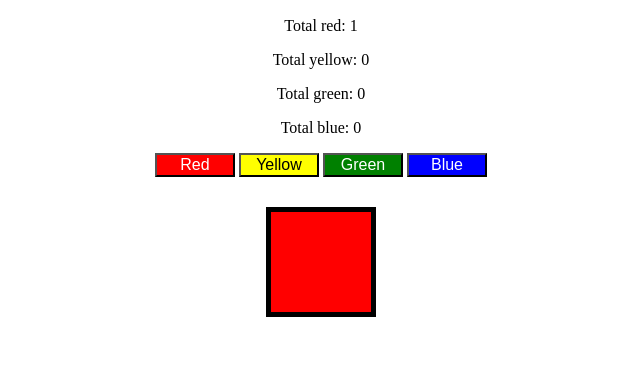
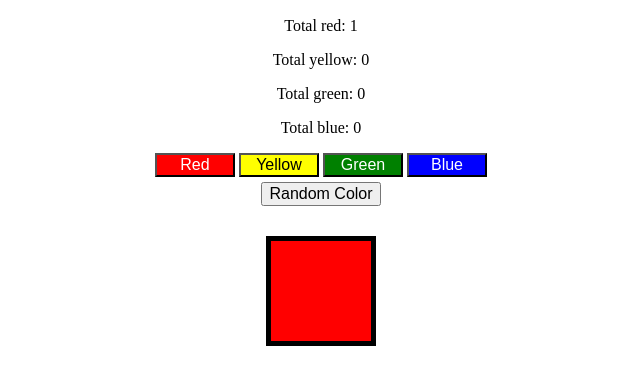
Before and after one commit to ThatSpaceGuy/prime_code_challenge_2, a plain HTML site: page index.html in a window 1280 px wide. Both pictures are taken after a click on the button "Red". Shown: the part 110-494 px from the top of the page, without its empty margins (319-959 px from the left). Drawn offline with Linux system fonts and the light colour scheme.

Commit message:
Ver2.1 - Random Button functioning

```diff
--- a/index.html
+++ b/index.html
@@ -20,6 +20,8 @@
     <button class="clickable color-button yellow" data-color="yellow">Yellow</button>
     <button class="clickable color-button green" data-color="green">Green</button>
     <button class="clickable color-button blue" data-color="blue">Blue</button>
+		<br>
+		<button class="clickable color-button random" data-color="random">Random Color</button>
 
     <div id="boxPlayground" class="container">
     </div>
--- a/scripts/scripts.js
+++ b/scripts/scripts.js
@@ -12,8 +12,16 @@ var boxCount = {
 function addRemoveBox(){
   console.log('in addRemoveBox');
   var addBox = true; // assume that a box is being added
-  // get color of button clicked
-  var boxColor = $(this).data('color');
+  var boxColor; // declaring variable for later use
+
+  if ($(this).data('color')==='random'){
+    var colorArray = ['red', 'yellow', 'green', 'blue'];
+    var randomColor = Math.floor(Math.random()*4);
+    boxColor = colorArray[randomColor];
+  } else {
+    // get color of button clicked
+    boxColor = $(this).data('color');
+  }
 
   if ($(this).hasClass('color-button')){
     // add box of boxColor to the boxPlayground
--- a/styles/styles.css
+++ b/styles/styles.css
@@ -44,3 +44,9 @@ body {
 .blue {
   background-color: blue;
 }
+
+.random {
+	width: auto;
+	color: black;
+	margin-top: 5px;
+}
```
